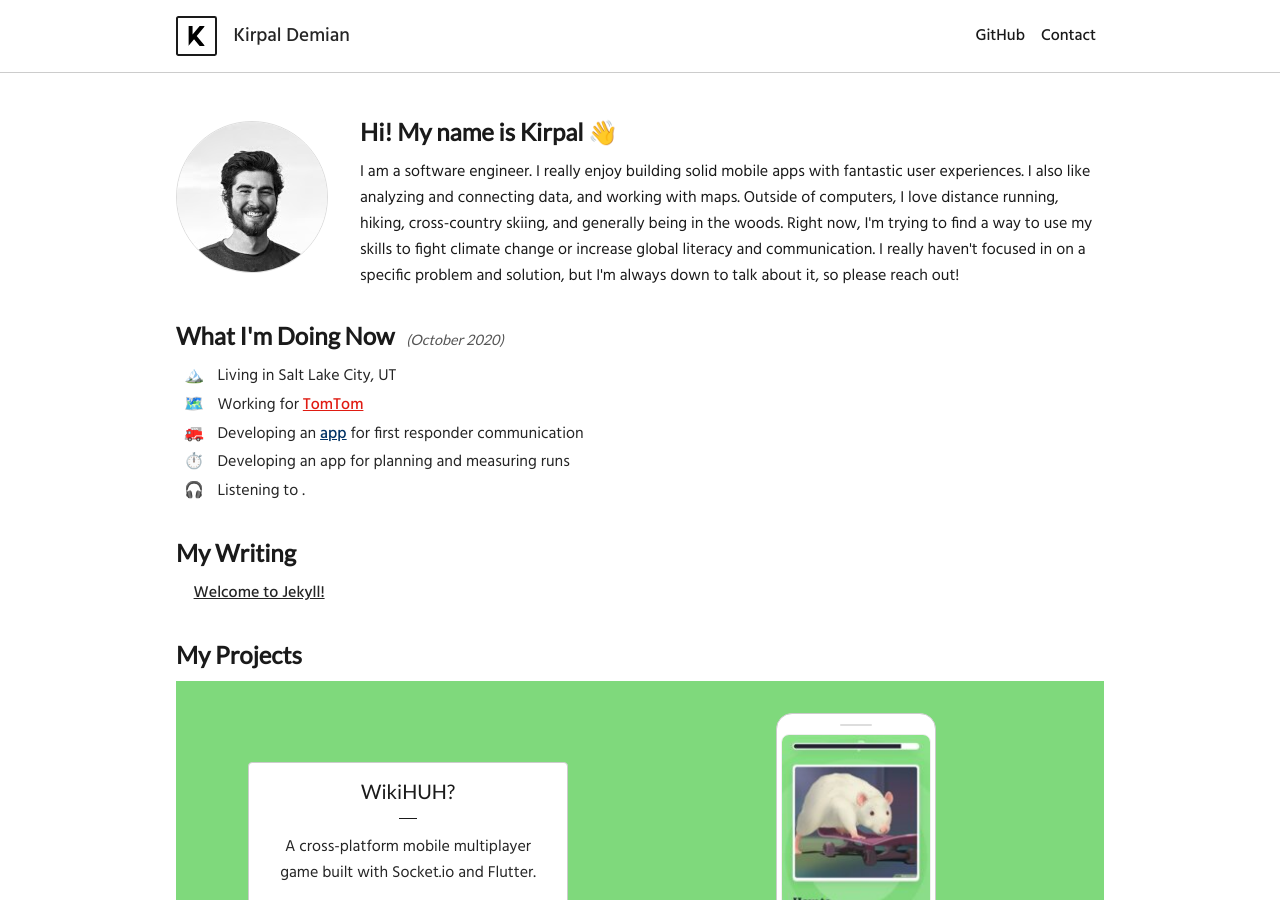
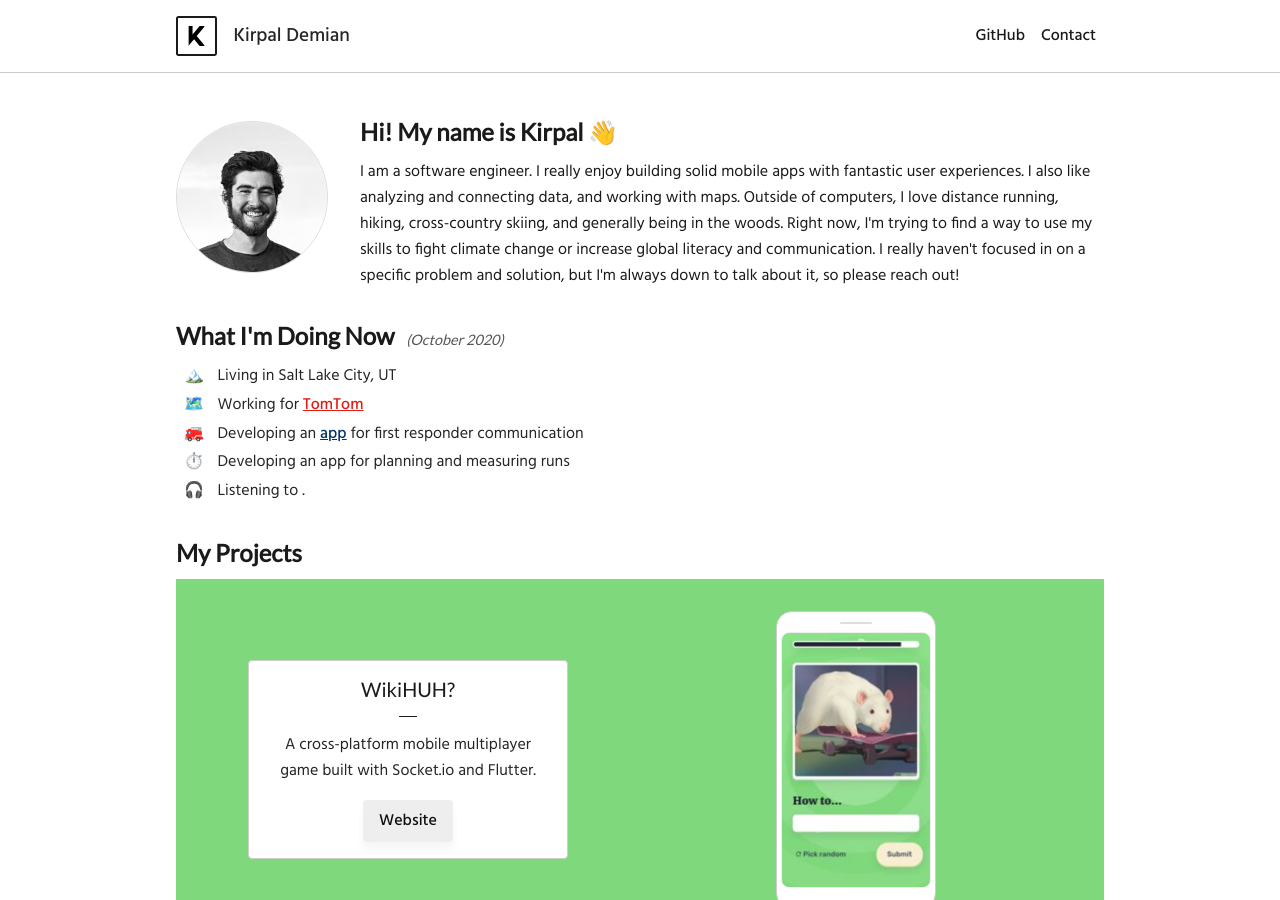
Before and after one commit to Kirpal/kirpal, a Jekyll site: the page built from index.markdown, in a window 1280 px wide and 900 px high. Built offline with Jekyll 4.4.1, drawn with Linux system fonts in a browser that asks for light colours.

Commit message:
Removed blog section until I have a post

```diff
--- a/_layouts/home.html
+++ b/_layouts/home.html
@@ -19,7 +19,7 @@
   </ul>
 </section>
 
-<a name="writing"></a>
+<!-- <a name="writing"></a>
 <section id="writing">
   <h2>My Writing</h2>
   <ul class="no-dots">
@@ -30,7 +30,7 @@
       <li><a href="/writing">More...</a></li>
     {% endif %}
   </ul>
-</section>
+</section> -->
 
 <a name="projects"></a>
 <section id="projects">
```
